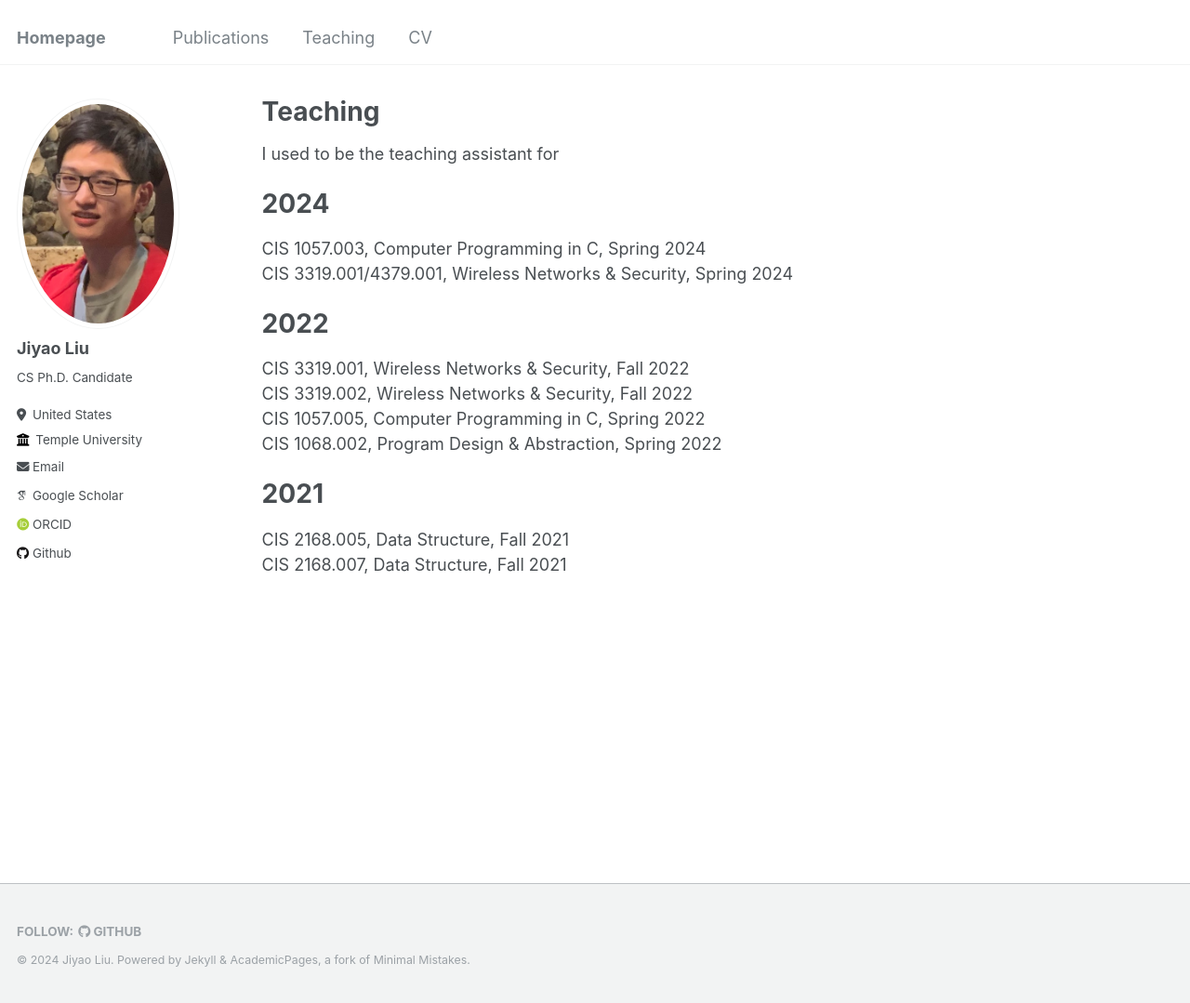
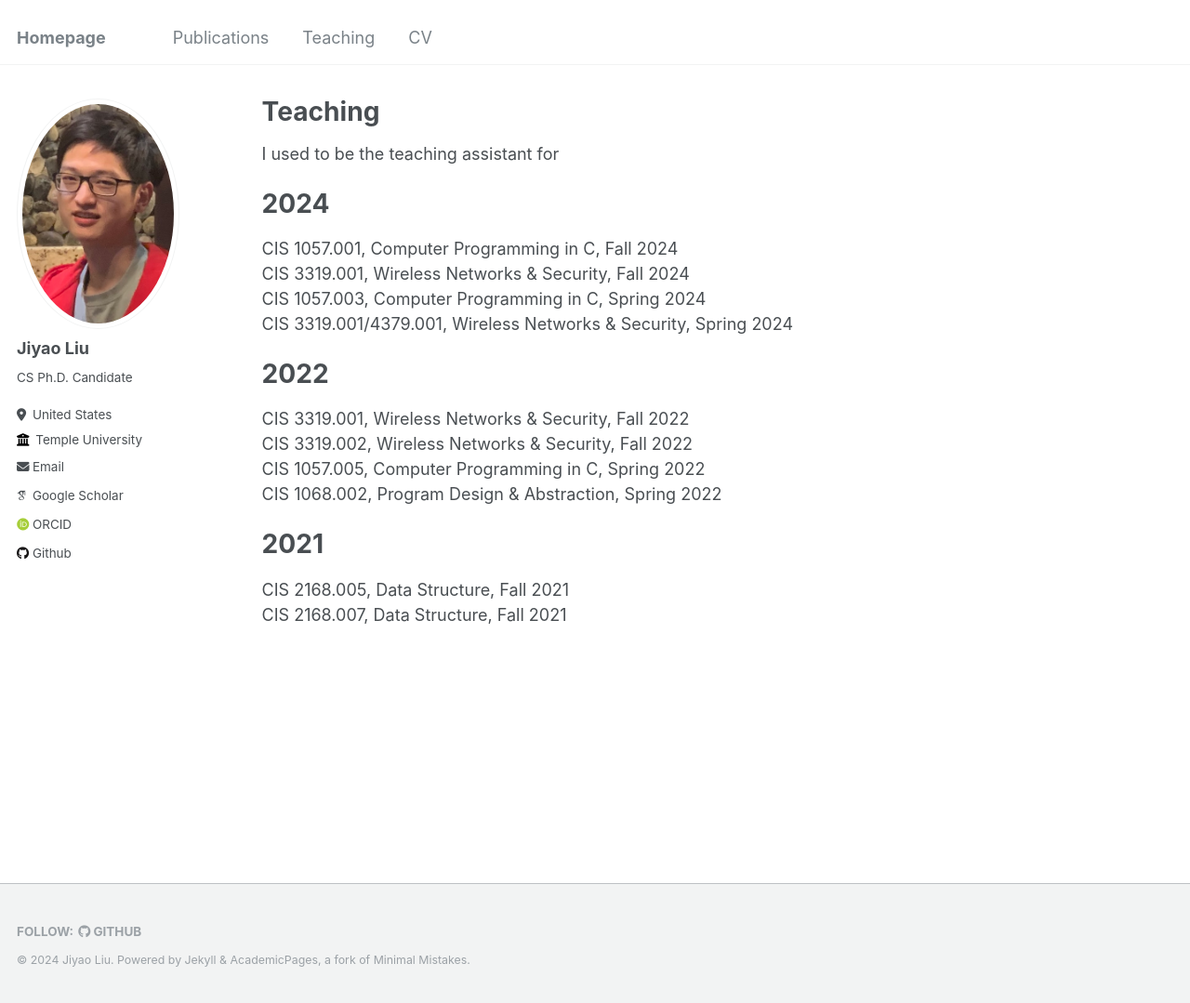
Before and after one commit to Jiyao17/jiyao17.github.io, a Jekyll site: the page built from _pages/teaching.md, in a window 1280 px wide and 1079 px high. Shown: the whole window at 93% size. Built offline with Jekyll 4.4.1, drawn with Linux system fonts in a browser that asks for light colours; some web fonts are replaced.

Commit message:
Update teaching.md

```diff
--- a/_pages/teaching.md
+++ b/_pages/teaching.md
@@ -17,6 +17,8 @@ redirect_from:
 I used to be the teaching assistant for
 
 # 2024
+CIS 1057.001, Computer Programming in C, Fall 2024
+CIS 3319.001, Wireless Networks & Security, Fall 2024
 CIS 1057.003, Computer Programming in C, Spring 2024
 CIS 3319.001/4379.001, Wireless Networks & Security, Spring 2024
 
```
